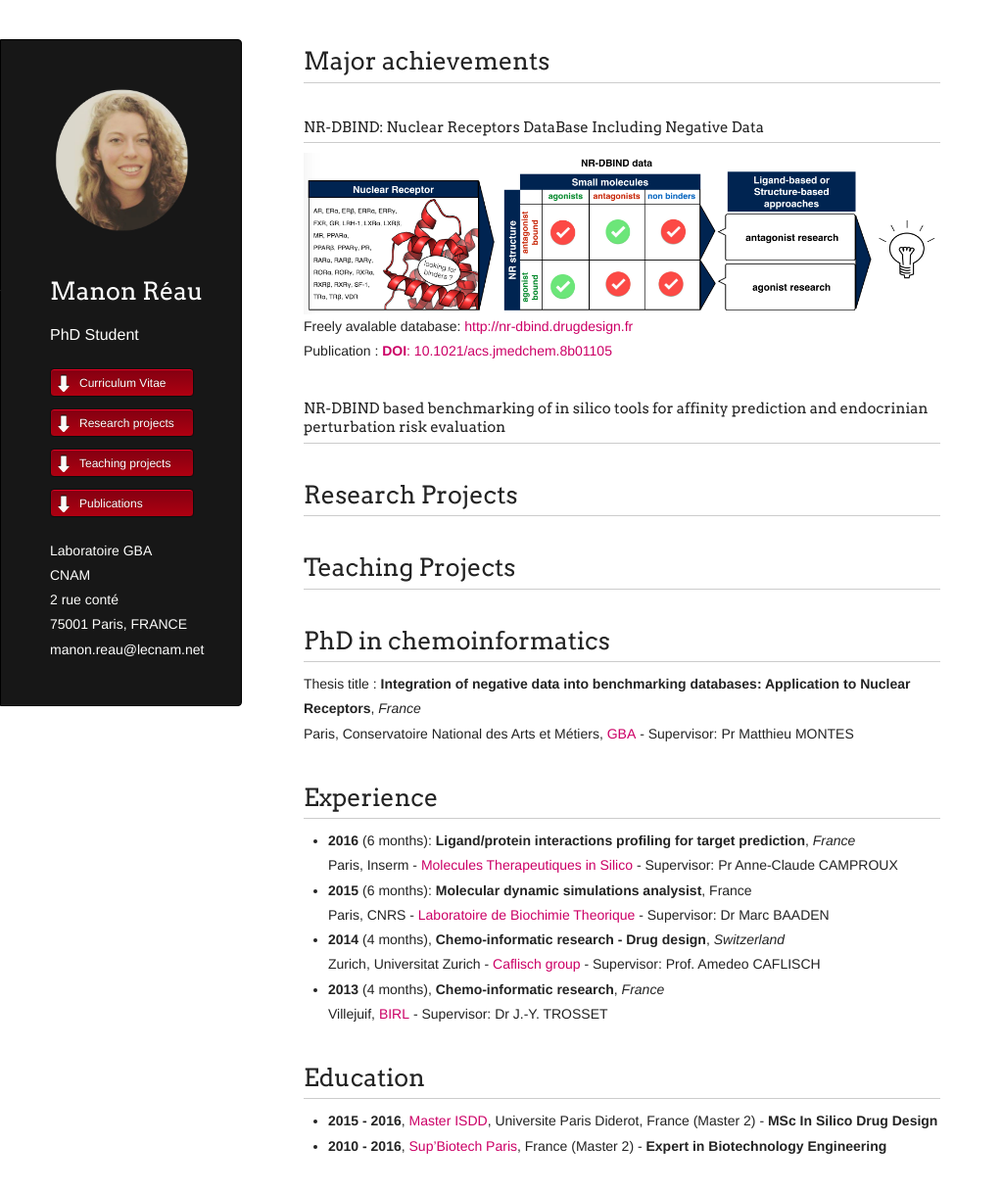
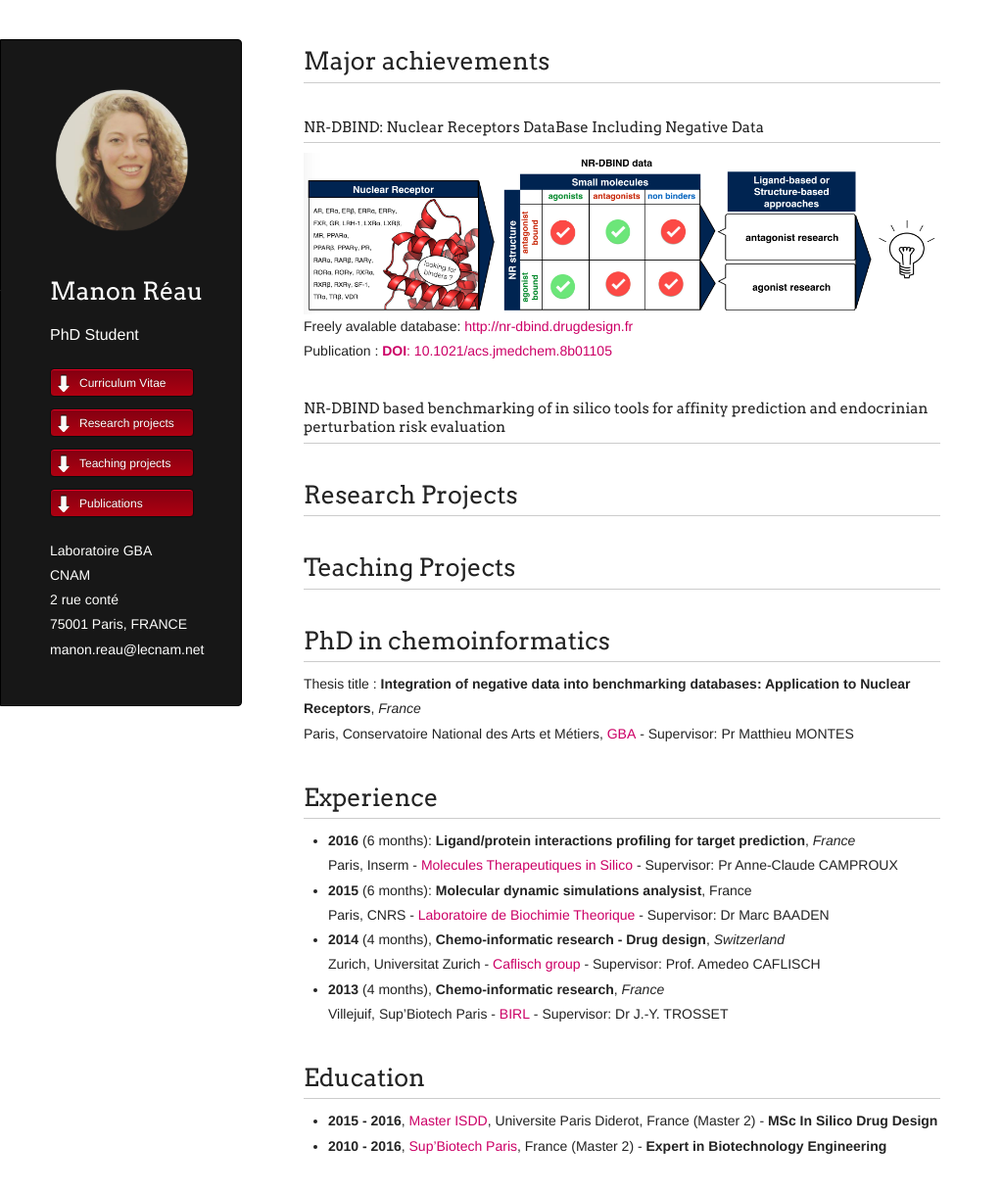
Before and after one commit to ManonR11/manonreau.github.io, a Jekyll site: the page built from index.md, in a window 1280 px wide and 1255 px high. Shown: the top 1217 px of the window at 98% size, without its empty margins (0-1023 px from the left). Built offline with Jekyll 4.4.1, drawn with Linux system fonts in a browser that asks for light colours; our own code applies the rules of GitHub Pages for plain Markdown files.

Commit message:
Update index.md

```diff
--- a/index.md
+++ b/index.md
@@ -18,7 +18,7 @@ Thesis title : **Integration of negative data into benchmarking databases: Appli
  * **2016** (6 months): **Ligand/protein interactions profiling for target prediction**, *France* <br>Paris, Inserm - <a href="http://www.mti.univ-paris-diderot.fr">Molecules Therapeutiques in Silico</a> - Supervisor: Pr Anne-Claude CAMPROUX
  * **2015** (6 months): **Molecular dynamic simulations analysist**, France <br>Paris, CNRS - <a href="http://www.ibpc.fr">Laboratoire de Biochimie Theorique</a> - Supervisor: Dr Marc BAADEN
  * **2014** (4 months), **Chemo-informatic research - Drug design**, *Switzerland* <br>Zurich, Universitat Zurich - <a href="http://www.biochem-caflisch.uzh.ch">Caflisch group</a> - Supervisor: Prof. Amedeo CAFLISCH
-* **2013** (4 months), **Chemo-informatic research**, *France* <br>Villejuif, <a href="https://www.supbiotech.fr/recherche-biotechnologie/laboratoire-birl-bioinformatique">BIRL</a> - Supervisor: Dr J.-Y. TROSSET
+* **2013** (4 months), **Chemo-informatic research**, *France* <br>Villejuif, Sup'Biotech Paris - <a href="https://www.supbiotech.fr/recherche-biotechnologie/laboratoire-birl-bioinformatique">BIRL</a> - Supervisor: Dr J.-Y. TROSSET
 
 # Education
 * **2015 - 2016**, <a href="http://isddteach.sdv.univ-paris-diderot.fr/fr/accueil.html">Master ISDD</a>, Universite Paris Diderot, France (Master 2) - **MSc In Silico Drug Design**
```
